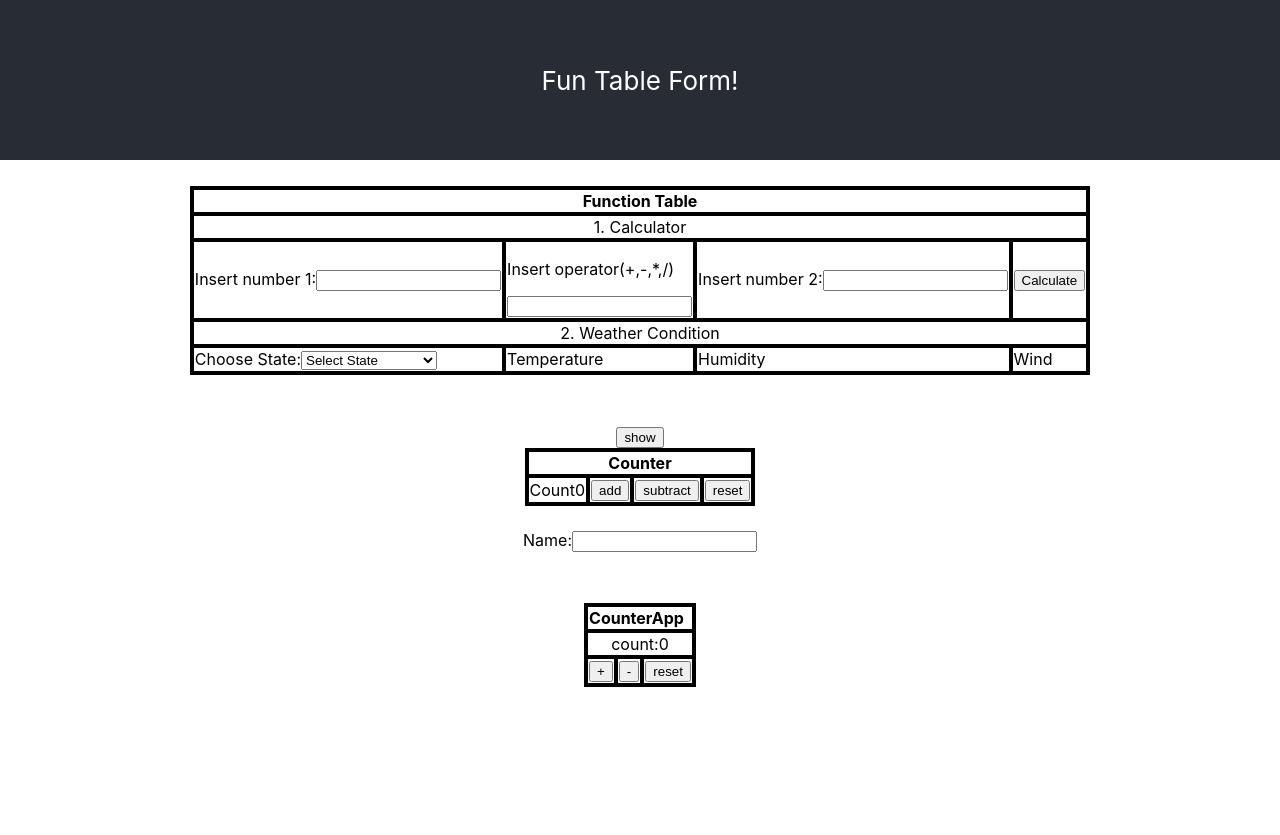
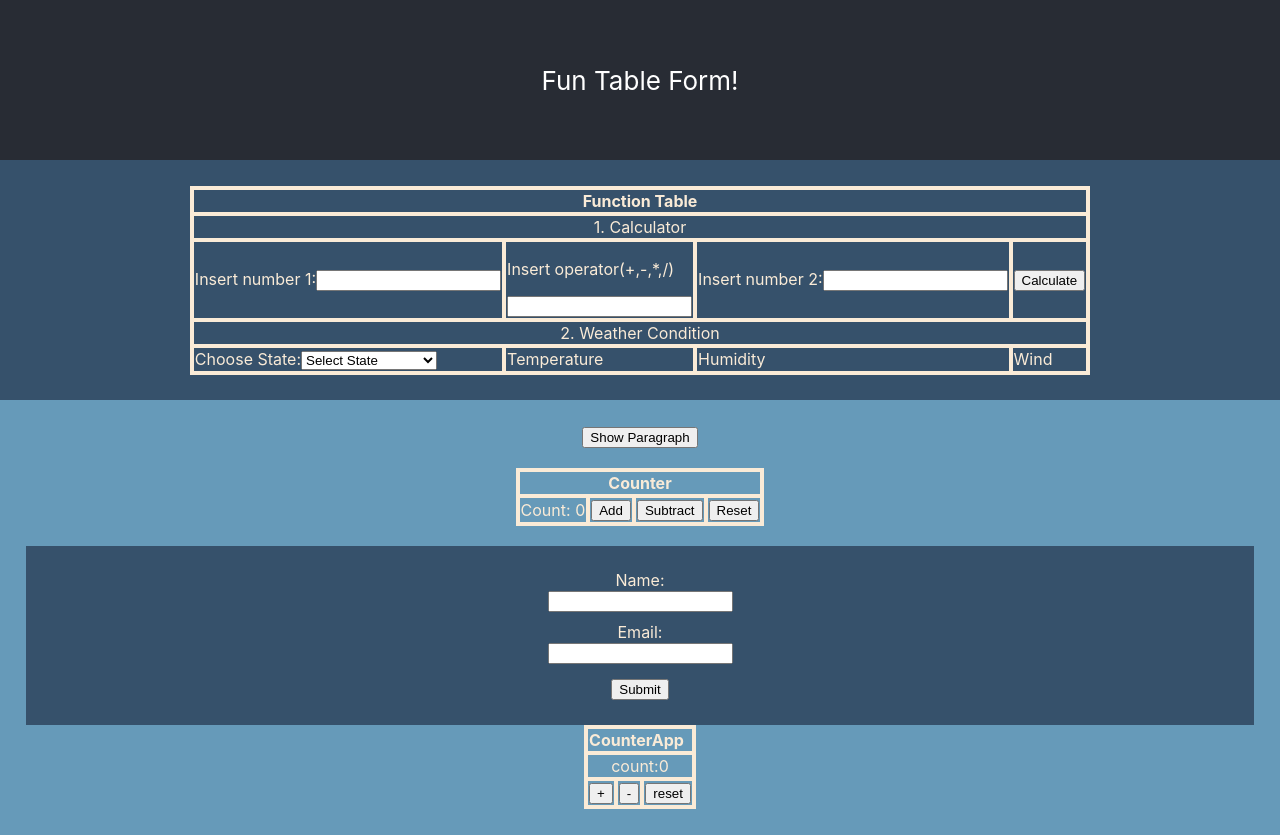
Before and after one commit to meetanshi089/react_learning, a React (Create React App) app: page / in a window 1280 px wide. Before the commit the page ends 800 px from the top, so only its background shows below. Built offline with nearby package versions, Linux system fonts and the light colour scheme.

Commit message:
table-form-weather-api-css

```diff
--- a/src/App.css
+++ b/src/App.css
@@ -29,9 +29,13 @@
 }
 form {
   padding: 2%;
+  background-color: rgb(54, 81, 107);
+  color: antiquewhite;
 }
 .count_1 {
   padding: 2%;
+  background-color: #669ab9;
+  color: antiquewhite;
 }
 @keyframes App-logo-spin {
   from {
--- a/src/App.js
+++ b/src/App.js
@@ -139,9 +139,9 @@ function App() {
       </div>
       <div className="count_1">
         <PracticeQues />
+        <CounterApp />
       </div>
 
-      <CounterApp />
       {/*<SimplePaper />*/}
       {/*<FunctionTable />*/}
       {/*<Buttons />*/}
--- a/src/PracticeQues.js
+++ b/src/PracticeQues.js
@@ -1,59 +1,117 @@
 import { useState, useEffect } from "react";
+
 const PracticeQues = () => {
   const [count1, setCount1] = useState(0);
   const [show, setShow] = useState(false);
-  const [formData, setformdata] = useState({ name: "", email: "" });
-  const [submitedData, setSubmittedData] = useState(null);
-  const Submit = (event) => {
-    const { name, value } = event.target;
-    setformdata((prev) => ({}));
-  };
+  const [formData, setFormData] = useState({ name: "", email: "" });
+  const [submittedData, setSubmittedData] = useState(null);
+
   const handleToggle = () => {
     setShow((prev) => !prev);
   };
+
+  const handleChange = (event) => {
+    const { name, value } = event.target;
+    setFormData((prev) => ({
+      ...prev,
+      [name]: value,
+    }));
+  };
+
+  const handleSubmit = (event) => {
+    event.preventDefault();
+    setSubmittedData(formData);
+    setFormData({ name: "", email: "" });
+  };
+
   const add = () => {
-    setCount1(count1 + 1);
+    setCount1((prev) => prev + 1);
   };
+
   const subtract = () => {
-    setCount1(count1 - 1);
+    setCount1((prev) => prev - 1);
   };
+
   const reset = () => {
     setCount1(0);
   };
-  useEffect(() => {});
+
+  useEffect(() => {
+    console.log("Component mounted or count1 changed:", count1);
+  }, [count1]);
+
   return (
     <>
-      {show && <p>This is a counter app: click on the button to show/hide--</p>}
-      <button onClick={handleToggle}>{show ? "Hide" : "show"}</button>
+      {show && <p>This is a counter app: click on the button to show/hide.</p>}
+      <button onClick={handleToggle}>{show ? "Hide" : "Show"} Paragraph</button>
 
-      <table style={{ borderCollapse: "collapse" }}>
+      <table style={{ borderCollapse: "collapse", marginTop: "20px" }}>
         <thead>
-          <th colSpan="4" style={{ textAlign: "center" }}>
-            Counter
-          </th>
+          <tr>
+            <th colSpan="4" style={{ textAlign: "center" }}>
+              Counter
+            </th>
+          </tr>
         </thead>
         <tbody>
-          <tr colSpan="4" style={{ textAlign: "center" }}>
-            <td>Count{count1}</td>
+          <tr style={{ textAlign: "center" }}>
+            <td>Count: {count1}</td>
             <td>
-              <button onClick={add}>add</button>
+              <button onClick={add}>Add</button>
             </td>
             <td>
-              <button onClick={subtract}>subtract</button>
+              <button onClick={subtract}>Subtract</button>
             </td>
             <td>
-              <button onClick={reset}>reset</button>
+              <button onClick={reset}>Reset</button>
             </td>
           </tr>
         </tbody>
       </table>
-      <form onSubmit={Submit}>
+
+      <form onSubmit={handleSubmit} style={{ marginTop: "20px" }}>
         <div>
           <label>Name:</label>
-          <input type="text"></input>
+          <br />
+          <input
+            type="text"
+            name="name"
+            value={formData.name}
+            onChange={handleChange}
+            required
+          />
         </div>
+
+        <div style={{ marginTop: "10px" }}>
+          <label>Email:</label>
+          <br />
+          <input
+            type="email"
+            name="email"
+            value={formData.email}
+            onChange={handleChange}
+            required
+          />
+        </div>
+
+        <button type="submit" style={{ marginTop: "15px" }}>
+          Submit
+        </button>
       </form>
+
+      {submittedData && (
+        <div style={{ marginTop: "20px" }}>
+          <h3>Submitted Data:</h3>
+          <p>
+            <strong>Name:</strong> {submittedData.name}
+          </p>
+          <p>
+            <strong>Email:</strong> {submittedData.email}
+          </p>
+        </div>
+      )}
     </>
   );
 };
+
 export default PracticeQues;
```
Also changed, not shown: 1 other file (tests, documents, lock files or other folders).
